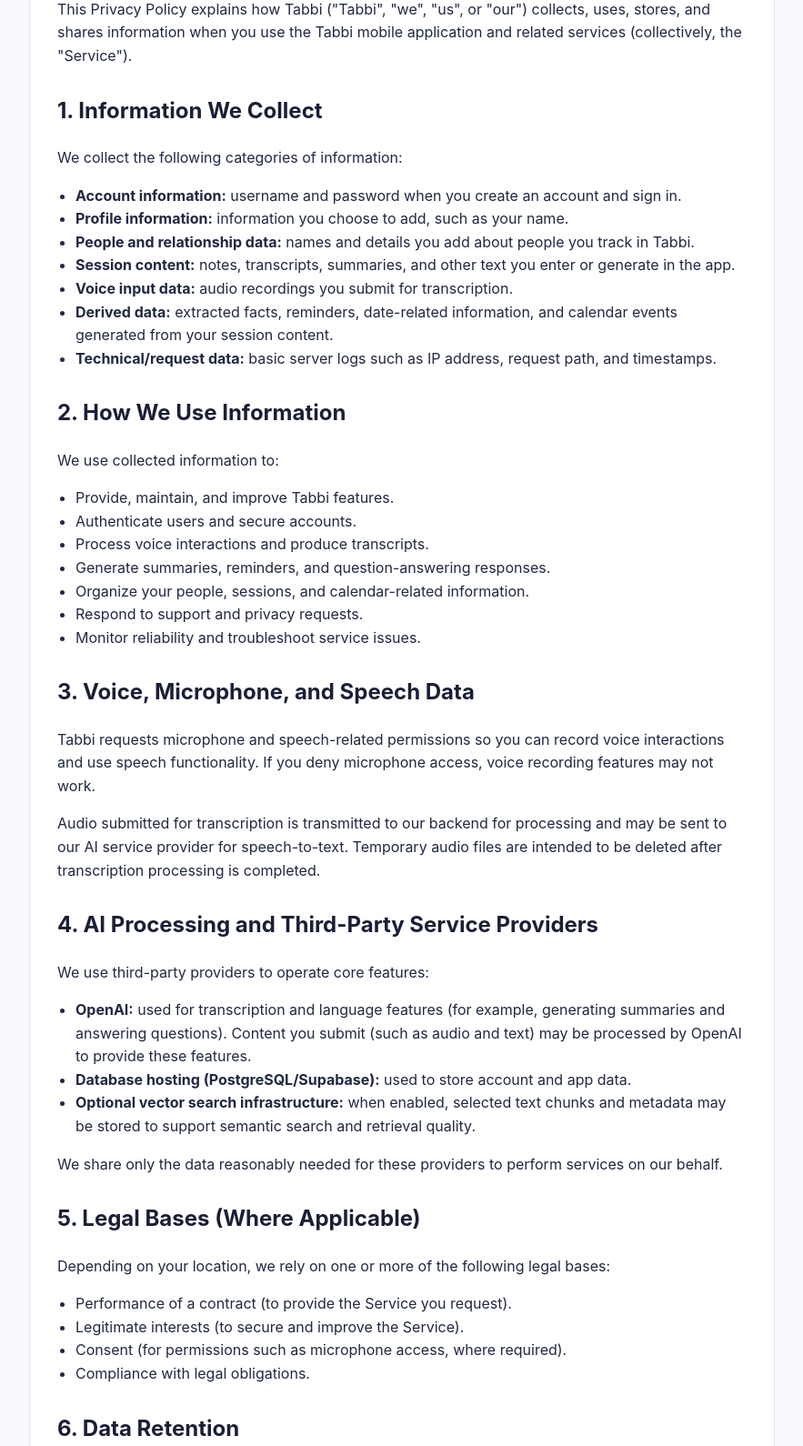
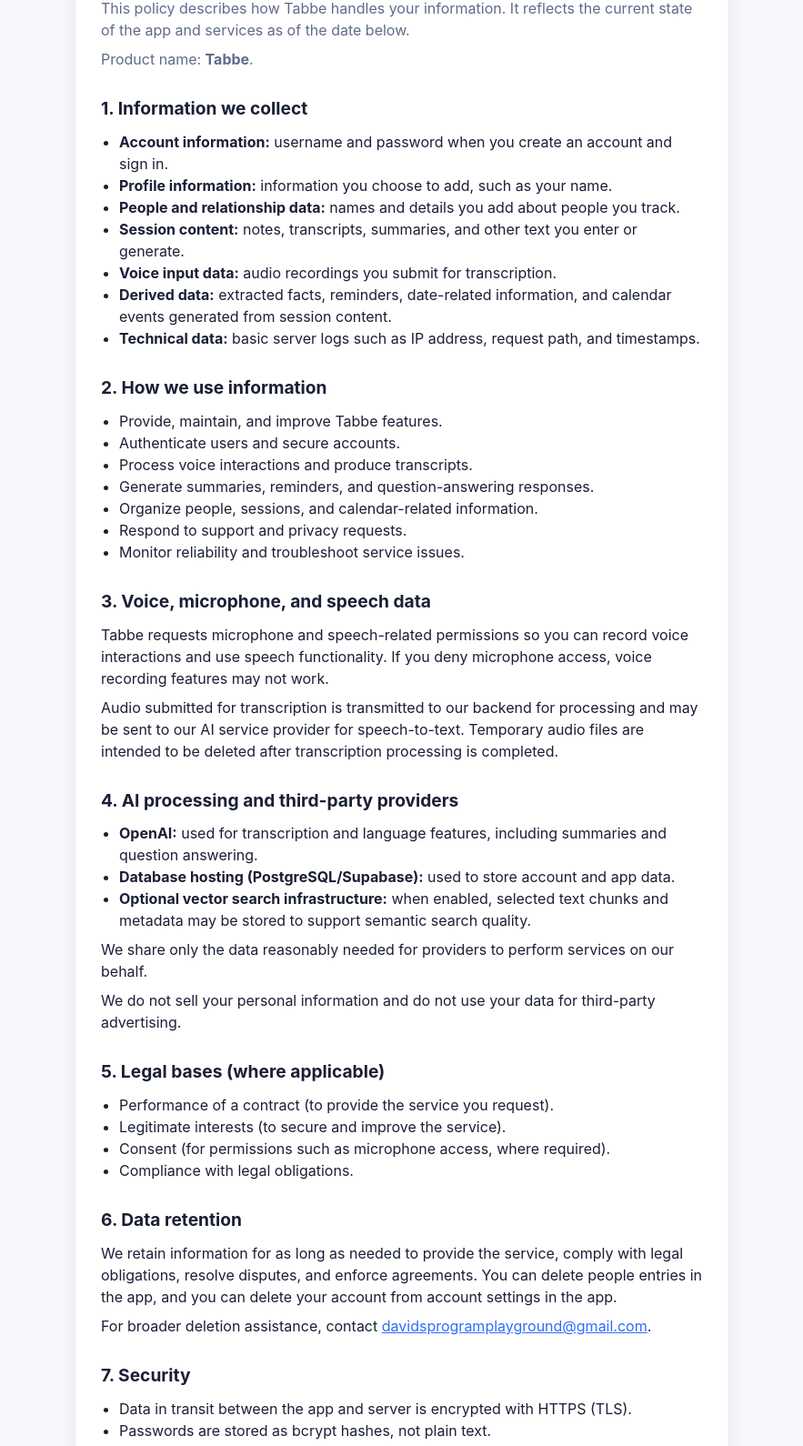
Before and after one commit to davidOyebade/tabbi-support, a plain HTML site: page privacy.html in a window 1280 px wide. Shown: the part 173-1763 px from the top of the page at 91% size, without its empty margins (198-1081 px from the left). Drawn offline with Linux system fonts and the light colour scheme.

Commit message:
Update privacy.html

```diff
--- a/privacy.html
+++ b/privacy.html
@@ -3,191 +3,213 @@
   <head>
     <meta charset="UTF-8" />
     <meta name="viewport" content="width=device-width, initial-scale=1.0" />
-    <title>Tabbi Privacy Policy</title>
+    <title>Tabbe Privacy Policy</title>
     <style>
       :root {
-        --bg: #f7f9fc;
+        color-scheme: light;
+        --bg: #f6f8fb;
         --card: #ffffff;
         --text: #1a1f36;
         --muted: #5f6b8a;
         --accent: #2f6bff;
         --border: #e5e9f2;
       }
-      * { box-sizing: border-box; }
+
+      * {
+        box-sizing: border-box;
+      }
+
       body {
         margin: 0;
         font-family: -apple-system, BlinkMacSystemFont, "Segoe UI", Roboto, Helvetica, Arial, sans-serif;
         background: var(--bg);
         color: var(--text);
-        line-height: 1.6;
+        line-height: 1.5;
       }
-      main {
-        max-width: 860px;
+
+      .container {
+        max-width: 760px;
         margin: 0 auto;
         padding: 40px 20px 64px;
       }
+
       .card {
         background: var(--card);
         border: 1px solid var(--border);
-        border-radius: 14px;
-        padding: 30px;
+        border-radius: 16px;
+        padding: 28px;
+        box-shadow: 0 6px 24px rgba(17, 23, 41, 0.06);
       }
-      h1 { margin-top: 0; }
-      h2 { margin-top: 28px; }
-      p, li { color: #202842; }
-      .muted { color: var(--muted); }
-      a { color: var(--accent); }
-      ul { padding-left: 20px; }
-      .small { font-size: 0.95rem; color: var(--muted); }
+
+      h1 {
+        margin: 0 0 8px;
+        font-size: 2rem;
+      }
+
+      h2 {
+        margin: 28px 0 10px;
+        font-size: 1.2rem;
+      }
+
+      p {
+        margin: 8px 0;
+      }
+
+      ul {
+        margin: 10px 0 0 20px;
+        padding: 0;
+      }
+
+      .lead {
+        color: var(--muted);
+      }
+
+      .pill {
+        display: inline-block;
+        font-size: 0.8rem;
+        font-weight: 600;
+        color: var(--accent);
+        background: rgba(47, 107, 255, 0.1);
+        border-radius: 999px;
+        padding: 6px 10px;
+        margin-bottom: 14px;
+      }
+
+      a {
+        color: var(--accent);
+      }
+
+      footer {
+        margin-top: 20px;
+        color: var(--muted);
+        font-size: 0.92rem;
+      }
     </style>
   </head>
   <body>
-    <main>
+    <main class="container">
       <section class="card">
-        <h1>Tabbi Privacy Policy</h1>
-        <p class="muted">Last updated: March 22, 2026</p>
-
-        <p>
-          This Privacy Policy explains how Tabbi ("Tabbi", "we", "us", or "our") collects, uses, stores,
-          and shares information when you use the Tabbi mobile application and related services
-          (collectively, the "Service").
+        <span class="pill">Tabbe Privacy Policy</span>
+        <h1>Privacy Policy</h1>
+        <p class="lead">
+          This policy describes how Tabbe handles your information. It reflects the current state of
+          the app and services as of the date below.
+        </p>
+        <p class="lead">
+          Product name: <strong>Tabbe</strong>.
         </p>
 
-        <h2>1. Information We Collect</h2>
-        <p>We collect the following categories of information:</p>
+        <h2>1. Information we collect</h2>
         <ul>
-          <li>
-            <strong>Account information:</strong> username and password when you create an account and sign in.
-          </li>
-          <li>
-            <strong>Profile information:</strong> information you choose to add, such as your name.
-          </li>
-          <li>
-            <strong>People and relationship data:</strong> names and details you add about people you track in Tabbi.
-          </li>
-          <li>
-            <strong>Session content:</strong> notes, transcripts, summaries, and other text you enter or generate in the app.
-          </li>
-          <li>
-            <strong>Voice input data:</strong> audio recordings you submit for transcription.
-          </li>
-          <li>
-            <strong>Derived data:</strong> extracted facts, reminders, date-related information, and calendar events generated from your session content.
-          </li>
-          <li>
-            <strong>Technical/request data:</strong> basic server logs such as IP address, request path, and timestamps.
-          </li>
+          <li><strong>Account information:</strong> username and password when you create an account and sign in.</li>
+          <li><strong>Profile information:</strong> information you choose to add, such as your name.</li>
+          <li><strong>People and relationship data:</strong> names and details you add about people you track.</li>
+          <li><strong>Session content:</strong> notes, transcripts, summaries, and other text you enter or generate.</li>
+          <li><strong>Voice input data:</strong> audio recordings you submit for transcription.</li>
+          <li><strong>Derived data:</strong> extracted facts, reminders, date-related information, and calendar events generated from session content.</li>
+          <li><strong>Technical data:</strong> basic server logs such as IP address, request path, and timestamps.</li>
         </ul>
 
-        <h2>2. How We Use Information</h2>
-        <p>We use collected information to:</p>
+        <h2>2. How we use information</h2>
         <ul>
-          <li>Provide, maintain, and improve Tabbi features.</li>
+          <li>Provide, maintain, and improve Tabbe features.</li>
           <li>Authenticate users and secure accounts.</li>
           <li>Process voice interactions and produce transcripts.</li>
           <li>Generate summaries, reminders, and question-answering responses.</li>
-          <li>Organize your people, sessions, and calendar-related information.</li>
+          <li>Organize people, sessions, and calendar-related information.</li>
           <li>Respond to support and privacy requests.</li>
           <li>Monitor reliability and troubleshoot service issues.</li>
         </ul>
 
-        <h2>3. Voice, Microphone, and Speech Data</h2>
+        <h2>3. Voice, microphone, and speech data</h2>
         <p>
-          Tabbi requests microphone and speech-related permissions so you can record voice interactions and
-          use speech functionality. If you deny microphone access, voice recording features may not work.
+          Tabbe requests microphone and speech-related permissions so you can record voice interactions
+          and use speech functionality. If you deny microphone access, voice recording features may not work.
         </p>
         <p>
-          Audio submitted for transcription is transmitted to our backend for processing and may be sent to
-          our AI service provider for speech-to-text. Temporary audio files are intended to be deleted after
-          transcription processing is completed.
+          Audio submitted for transcription is transmitted to our backend for processing and may be sent
+          to our AI service provider for speech-to-text. Temporary audio files are intended to be deleted
+          after transcription processing is completed.
         </p>
 
-        <h2>4. AI Processing and Third-Party Service Providers</h2>
-        <p>
-          We use third-party providers to operate core features:
-        </p>
+        <h2>4. AI processing and third-party providers</h2>
         <ul>
-          <li>
-            <strong>OpenAI:</strong> used for transcription and language features (for example, generating summaries
-            and answering questions). Content you submit (such as audio and text) may be processed by OpenAI
-            to provide these features.
-          </li>
-          <li>
-            <strong>Database hosting (PostgreSQL/Supabase):</strong> used to store account and app data.
-          </li>
-          <li>
-            <strong>Optional vector search infrastructure:</strong> when enabled, selected text chunks and metadata
-            may be stored to support semantic search and retrieval quality.
-          </li>
+          <li><strong>OpenAI:</strong> used for transcription and language features, including summaries and question answering.</li>
+          <li><strong>Database hosting (PostgreSQL/Supabase):</strong> used to store account and app data.</li>
+          <li><strong>Optional vector search infrastructure:</strong> when enabled, selected text chunks and metadata may be stored to support semantic search quality.</li>
         </ul>
         <p>
-          We share only the data reasonably needed for these providers to perform services on our behalf.
+          We share only the data reasonably needed for providers to perform services on our behalf.
+        </p>
+        <p>
+          We do not sell your personal information and do not use your data for third-party advertising.
         </p>
 
-        <h2>5. Legal Bases (Where Applicable)</h2>
-        <p>Depending on your location, we rely on one or more of the following legal bases:</p>
+        <h2>5. Legal bases (where applicable)</h2>
         <ul>
-          <li>Performance of a contract (to provide the Service you request).</li>
-          <li>Legitimate interests (to secure and improve the Service).</li>
+          <li>Performance of a contract (to provide the service you request).</li>
+          <li>Legitimate interests (to secure and improve the service).</li>
           <li>Consent (for permissions such as microphone access, where required).</li>
           <li>Compliance with legal obligations.</li>
         </ul>
 
-        <h2>6. Data Retention</h2>
+        <h2>6. Data retention</h2>
         <p>
-          We retain information for as long as needed to provide the Service, comply with legal obligations,
-          resolve disputes, and enforce agreements. You can delete individual people entries in the app; this
-          removes associated related records according to our database design.
+          We retain information for as long as needed to provide the service, comply with legal obligations,
+          resolve disputes, and enforce agreements. You can delete people entries in the app, and you can
+          delete your account from account settings in the app.
         </p>
         <p>
-          If you want broader deletion assistance, contact us at
+          For broader deletion assistance, contact
           <a href="mailto:davidsprogramplayground@gmail.com">davidsprogramplayground@gmail.com</a>.
         </p>
 
         <h2>7. Security</h2>
+        <ul>
+          <li>Data in transit between the app and server is encrypted with HTTPS (TLS).</li>
+          <li>Passwords are stored as bcrypt hashes, not plain text.</li>
+          <li>Authentication uses token-based access.</li>
+          <li>Device tokens are stored in secure OS storage where available.</li>
+        </ul>
         <p>
-          We use safeguards designed to protect your information, including password hashing, token-based
-          authentication, encrypted transport (HTTPS in production), and secure token storage on device.
           No method of transmission or storage is completely secure, so we cannot guarantee absolute security.
         </p>
 
-        <h2>8. Your Choices and Rights</h2>
-        <p>Subject to applicable law, you may have rights to access, correct, delete, or export personal data.</p>
+        <h2>8. Your choices and rights</h2>
         <p>
+          Subject to applicable law, you may have rights to access, correct, delete, or export personal data.
           To submit a privacy request, contact
           <a href="mailto:davidsprogramplayground@gmail.com">davidsprogramplayground@gmail.com</a>
-          and include enough details for us to verify and process your request.
+          with enough detail for us to process your request.
         </p>
 
-        <h2>9. Children's Privacy</h2>
+        <h2>9. Children&apos;s privacy</h2>
         <p>
-          Tabbi is not directed to children under 13, and we do not knowingly collect personal information
-          from children under 13. If you believe a child has provided personal information, contact us and we
-          will take appropriate steps.
+          Tabbe is not directed to children under 13, and we do not knowingly collect personal information
+          from children under 13. If you believe a child has provided personal information, contact us.
         </p>
 
-        <h2>10. International Transfers</h2>
+        <h2>10. International transfers</h2>
         <p>
           Your information may be processed in countries other than your own by us and our service providers.
-          Where required, we take steps intended to provide appropriate safeguards for such transfers.
+          Where required, we take steps intended to provide appropriate safeguards.
         </p>
 
-        <h2>11. Changes to This Policy</h2>
+        <h2>11. Changes to this policy</h2>
         <p>
           We may update this Privacy Policy from time to time. We will post the updated version here and
-          revise the "Last updated" date.
+          revise the &quot;Last updated&quot; date.
         </p>
 
-        <h2>12. Contact Us</h2>
+        <h2>12. Contact us</h2>
         <p>
-          For support or privacy questions, contact:
-          <a href="mailto:davidsprogramplayground@gmail.com">davidsprogramplayground@gmail.com</a>
+          For support or privacy questions, contact
+          <a href="mailto:davidsprogramplayground@gmail.com">davidsprogramplayground@gmail.com</a>.
         </p>
 
-        <p class="small">
-          This policy is provided for informational purposes and does not constitute legal advice.
-          Consider consulting qualified counsel before publishing your final legal terms.
-        </p>
+        <footer>
+          Last updated: April 2026
+        </footer>
       </section>
     </main>
   </body>
```
